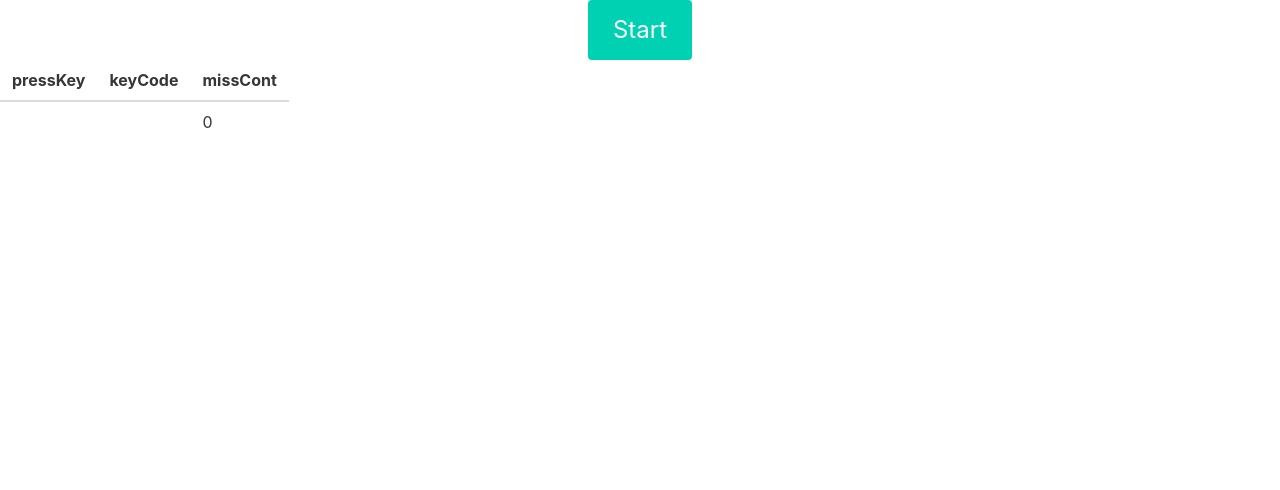
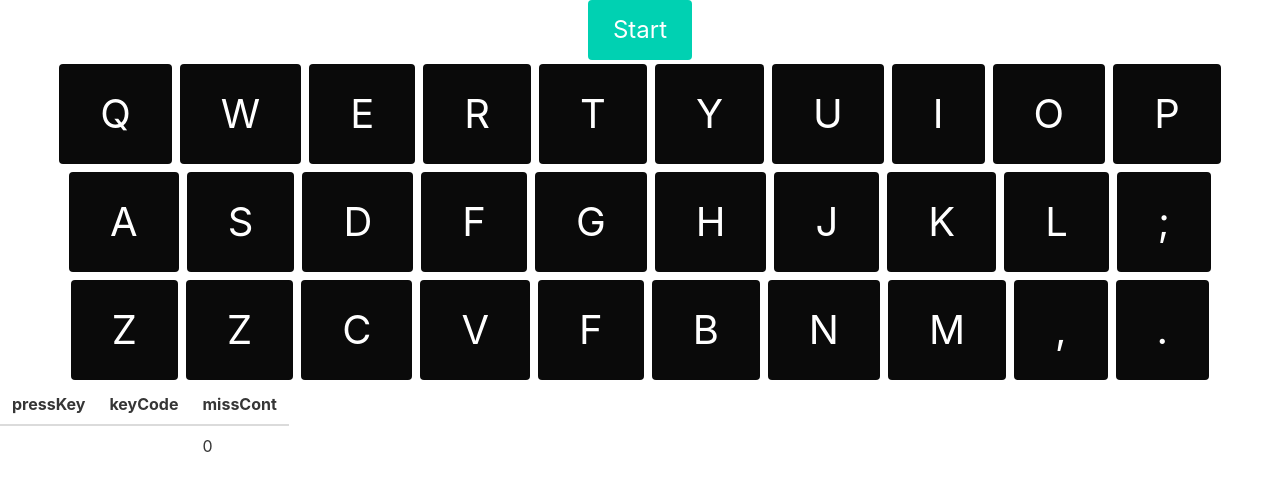
Before and after one commit to iitenkida7/typing, a Nuxt app in the folder nuxt/: page /lesson in a window 1280 px wide. Shown: the top 490 px of the page. Built offline with nearby package versions, Linux system fonts and the light colour scheme.

Commit message:
Add keyboard

```diff
--- /dev/null
+++ b/nuxt/components/Keyboard.vue
@@ -0,0 +1,43 @@
+<template>
+  <div>
+    <div class="has-text-centered">
+      <p class="button is-black is-size-2 m-1">Q</p>
+      <p class="button is-black is-size-2 m-1">W</p>
+      <p class="button is-black is-size-2 m-1">E</p>
+      <p class="button is-black is-size-2 m-1">R</p>
+      <p class="button is-black is-size-2 m-1">T</p>
+      <p class="button is-black is-size-2 m-1">Y</p>
+      <p class="button is-black is-size-2 m-1">U</p>
+      <p class="button is-black is-size-2 m-1">I</p>
+      <p class="button is-black is-size-2 m-1">O</p>
+      <p class="button is-black is-size-2 m-1">P</p>
+    </div>
+    <div class="has-text-centered">
+      <p class="button is-black is-size-2 m-1">A</p>
+      <p class="button is-black is-size-2 m-1">S</p>
+      <p class="button is-black is-size-2 m-1">D</p>
+      <p class="button is-black is-size-2 m-1">F</p>
+      <p class="button is-black is-size-2 m-1">G</p>
+      <p class="button is-black is-size-2 m-1">H</p>
+      <p class="button is-black is-size-2 m-1">J</p>
+      <p class="button is-black is-size-2 m-1">K</p>
+      <p class="button is-black is-size-2 m-1">L</p>
+      <p class="button is-black is-size-2 m-1">;</p>
+    </div>
+    <div class="has-text-centered">
+      <p class="button is-black is-size-2 m-1">Z</p>
+      <p class="button is-black is-size-2 m-1">Z</p>
+      <p class="button is-black is-size-2 m-1">C</p>
+      <p class="button is-black is-size-2 m-1">V</p>
+      <p class="button is-black is-size-2 m-1">F</p>
+      <p class="button is-black is-size-2 m-1">B</p>
+      <p class="button is-black is-size-2 m-1">N</p>
+      <p class="button is-black is-size-2 m-1">M</p>
+      <p class="button is-black is-size-2 m-1">,</p>
+      <p class="button is-black is-size-2 m-1">.</p>
+    </div>
+    <div class="has-text-centered"></div>
+  </div>
+</template>
+
+<style></style>
--- a/nuxt/pages/lesson/index.vue
+++ b/nuxt/pages/lesson/index.vue
@@ -41,6 +41,7 @@
         Retry
       </button>
     </div>
+    <Keyboard />
     <Debug :pressKey="pressKey" :keyCode="keyCode" :missCnt="missCnt" />
   </div>
 </template>
```
